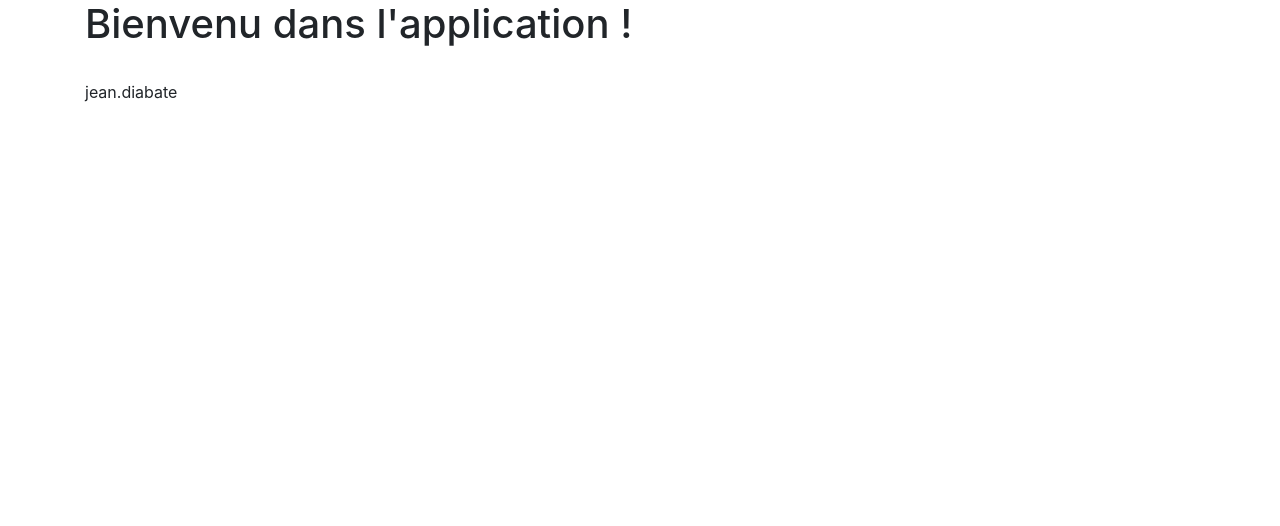
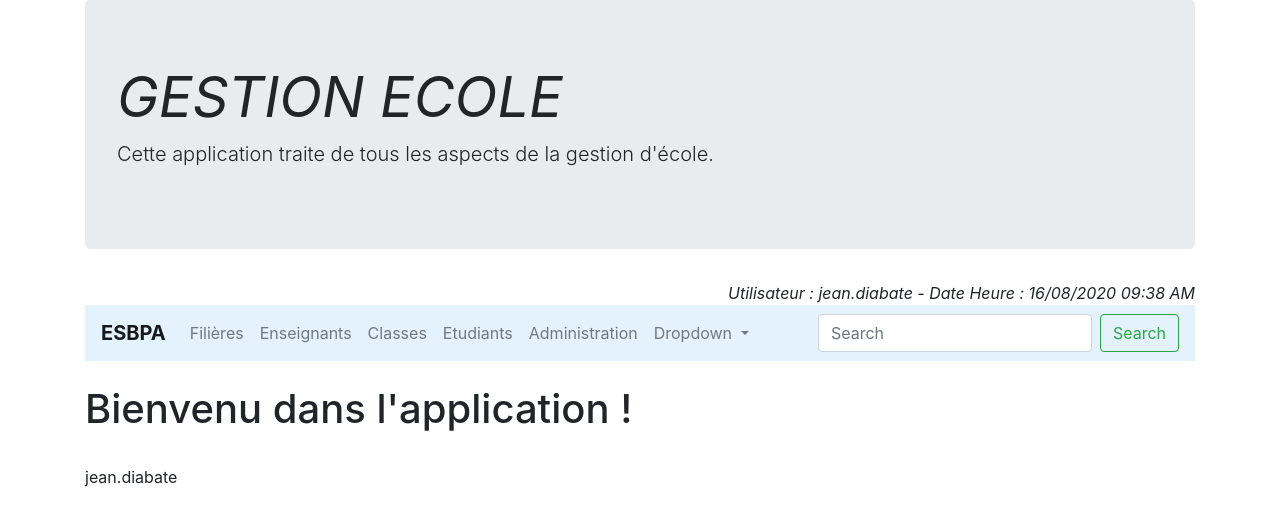
Before and after one commit to DiabateJS/gestion_ecole, an Angular app: page /accueil/1 in a window 1280 px wide. Shown: the top 526 px of the page. Built offline with nearby package versions, Linux system fonts and the light colour scheme.

Commit message:
Ajout des composants MenuBar, UserConnected et amélioration de la vue.

```diff
--- a/src/app/accueil/accueil.component.html
+++ b/src/app/accueil/accueil.component.html
@@ -1,8 +1,9 @@
-<div class="container">
-  <div class="row">
+<app-user-connected [user]="user" [connectedDate]="connectedDate"></app-user-connected>
+<app-menu-bar></app-menu-bar>
+<div class="row">
     <div class="col">
+      <br>
       <h1>Bienvenu dans l'application !</h1><br>
       {{user.login}}
     </div>
   </div>
-</div>
--- a/src/app/accueil/accueil.component.ts
+++ b/src/app/accueil/accueil.component.ts
@@ -11,17 +11,18 @@ import {UserService} from '../user.service';
 export class AccueilComponent implements OnInit {
   private idUser:number;
   user: User;
+  connectedDate: Date;
 
   constructor(private userService: UserService,
               private route: ActivatedRoute) {
-    this.user = new User(-1,'','');
+    this.route.params.subscribe(params => {
+      this.idUser = params['id'];
+      this.user = this.userService.getUserById(this.idUser);
+    });
+    this.connectedDate = new Date();
   }
 
   ngOnInit(): void {
-    this.route.params.subscribe(params => {
-          this.idUser = params['id'];
-          this.user = this.userService.getUserById(this.idUser);
-    });
   }
 
 }
--- a/src/app/app-routing.module.ts
+++ b/src/app/app-routing.module.ts
@@ -2,6 +2,7 @@ import { NgModule } from '@angular/core';
 import { Routes, RouterModule } from '@angular/router';
 import {UserAuthComponent} from './user-auth/user-auth.component';
 import {AccueilComponent} from './accueil/accueil.component';
+import {FilieresComponent} from './filieres/filieres.component';
 
 
 const routes: Routes = [
@@ -16,6 +17,10 @@ const routes: Routes = [
   {
     path: 'accueil/:id',
     component: AccueilComponent
+  },
+  {
+    path:'filieres',
+    component: FilieresComponent
   }
 
 ];
--- a/src/app/app.component.html
+++ b/src/app/app.component.html
@@ -1 +1,11 @@
-<router-outlet></router-outlet>
+<div class="container">
+  <div class="row">
+    <div class="col">
+      <div class="jumbotron">
+        <h1 class="display-4"><b><i>GESTION ECOLE</i></b></h1>
+        <p class="lead">Cette application traite de tous les aspects de la gestion d'école.</p>
+      </div>
+    </div>
+  </div>
+  <router-outlet></router-outlet>
+</div>
--- a/src/app/user-auth/user-auth.component.html
+++ b/src/app/user-auth/user-auth.component.html
@@ -1,4 +1,6 @@
-<br>
+<div class="row">
+  <div class="col"></div>
+  <div class="col">
       <table class="table" style="width: 500px" border="1">
         <tr>
           <td colspan="2"><b>Gestion Ecole</b></td>
@@ -16,3 +18,6 @@
           <td><button class="btn btn-success" (click)="doAuth()">Valider</button></td>
         </tr>
       </table>
+  </div>
+  <div class="col"></div>
+</div>
```
Also changed, not shown: src/app/app.module.ts (+9 -1 lines). Lines whose indentation alone changed are shown as unchanged.
